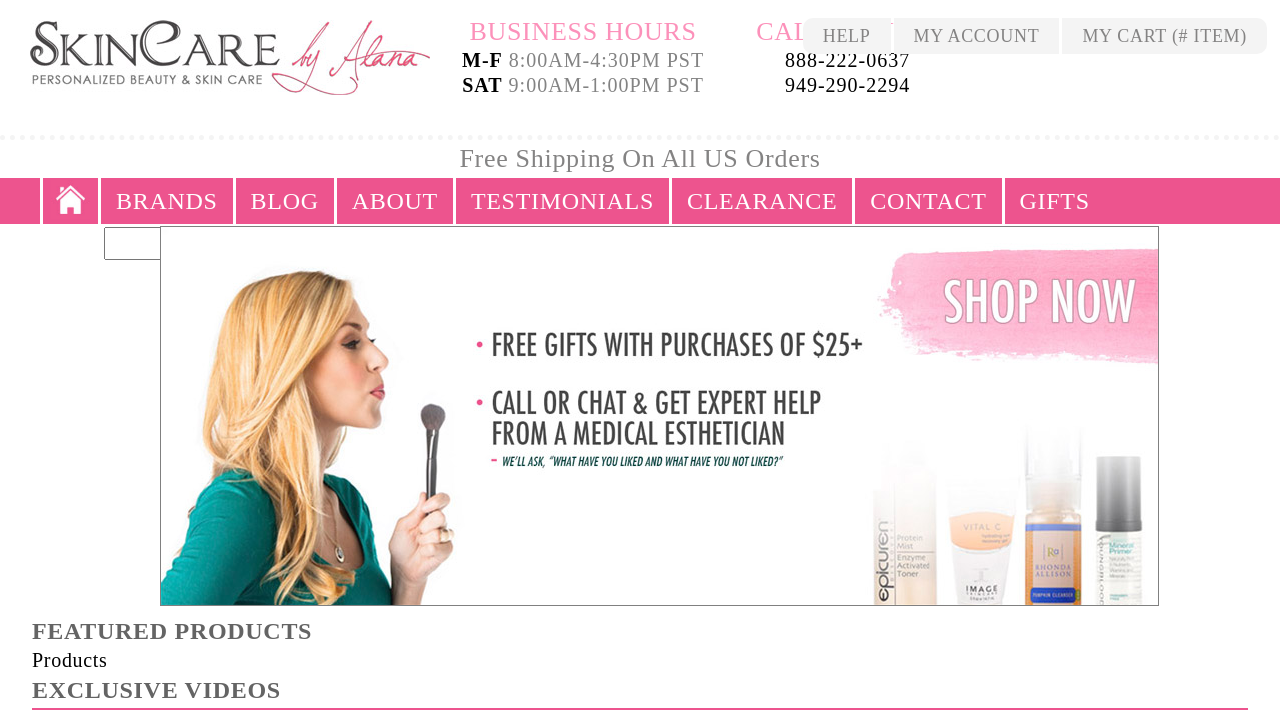
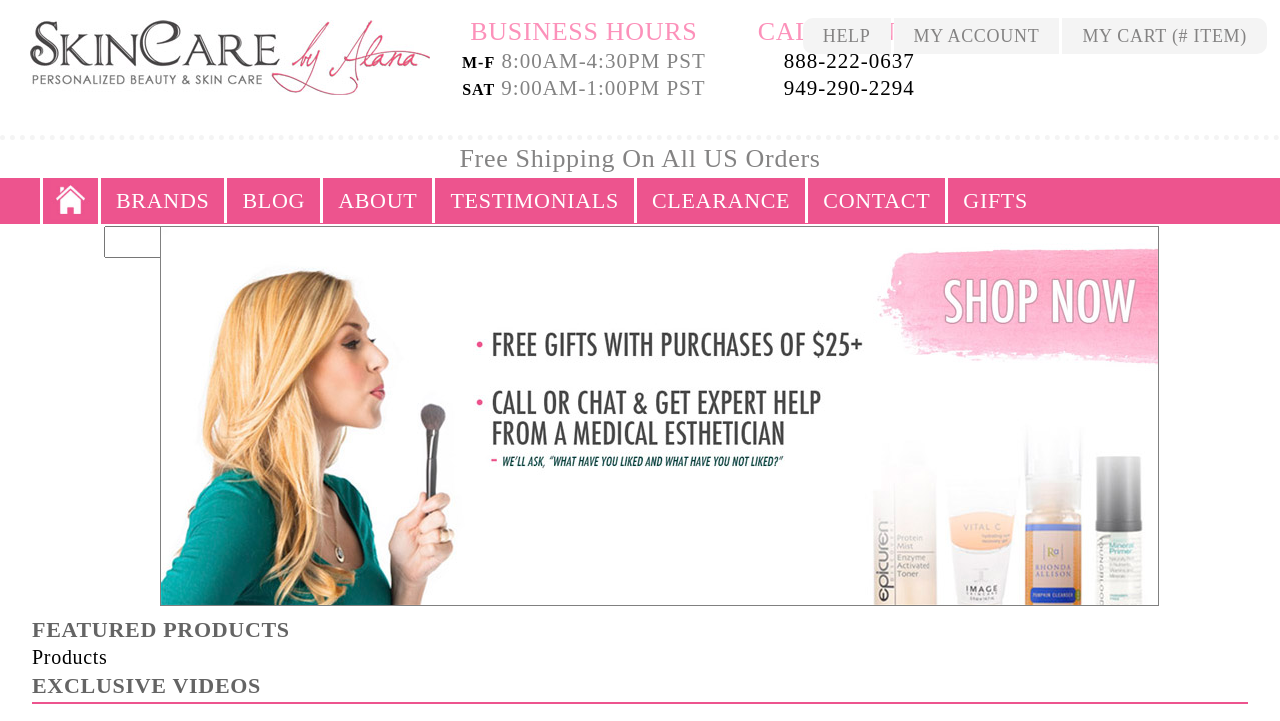
Before and after one commit to theskillwithin/prototype, a plain HTML site: page index.html in a window 1280 px wide. Shown: the top 721 px of the page. Drawn offline with nearby package versions, Linux system fonts and the light colour scheme; grey boxes are pictures that could not be loaded.

Commit message:
update fonts

```diff
--- a/styles.sass
+++ b/styles.sass
@@ -14,7 +14,10 @@ $h2: rgb(100,100,100)
 $bottom: rgb(62,62,62)
 
 body
-	font-family: "proxima-nova-alt-condensed"
+	font-family: "futura-pt-condensed", "Futura-CondensedMedium"
+	+font-feature-settings("ordn")
+	-webkit-font-smoothing: antialiased
+	-moz-osx-font-smoothing: grayscale
 	font-size: 20px
 	letter-spacing: .7px
 h1
@@ -22,16 +25,20 @@ h1
 	color: $h1
 	font-weight: 300
 h2
-	font-family: "proxima-nova-sc-osf-condensed"
-	font-size: 24px
+	font-family: "proxima-nova-condensed"
+	-webkit-font-smoothing: antialiased
+	-moz-osx-font-smoothing: grayscale
+	font-size: 22px
 	color: $h2
 	line-height: 1.5
 	text-transform: uppercase
 	margin: 0px
 
 header
-	font-family: "proxima-nova-extra-condensed"
-	font-weight: 200
+	font-family: "futura-pt-condensed", "Futura-CondensedMedium"
+	-webkit-font-smoothing: antialiased
+	-moz-osx-font-smoothing: grayscale
+	font-weight: medium
 	.dotted
 		border-bottom: thick dotted $footbg
 		clear: both
@@ -49,7 +56,6 @@ header
 			color: $account
 			font-size: 18px
 			line-height: 2
-			font-weight: 400
 		li
 			float: left
 			padding: 0px 20px
@@ -74,17 +80,21 @@ header
 		p
 			color: #838383
 			margin: 2px
-			font-weight: 300
+			font-weight: light
 			text-align: center
-			font-size: 20px
+			font-size: 21px
 			letter-spacing: 1px
+			//font-family: "AppleGothic"
+			//-webkit-font-smoothing: antialiased
+			//-moz-osx-font-smoothing: grayscale
 			a
-				text-size: 18px
+				text-size: 16px
 				text-decoration: none
 				color: black
 		span
 			color: black
 			font-weight: bold
+			font-size: 16px
 	.freeshipping
 		clear: both
 		text-align: center
@@ -102,7 +112,7 @@ header
 		color: white
 		height: 46px
 		text-transform: uppercase
-		font-size: 24px
+		font-size: 22px
 		ul
 			list-style: none
 			margin: 0 auto
@@ -219,6 +229,7 @@ footer
 			width: 150px
 		.foot1, .foot2, .foot3, .foot4, .foot5
 			margin: 0 30px
+			letter-spacing: 1.5px
 			ul
 				padding: 0px 0px 0px 13px
 	.bottom
```
Also changed, not shown: styles.css, 1 other file.
